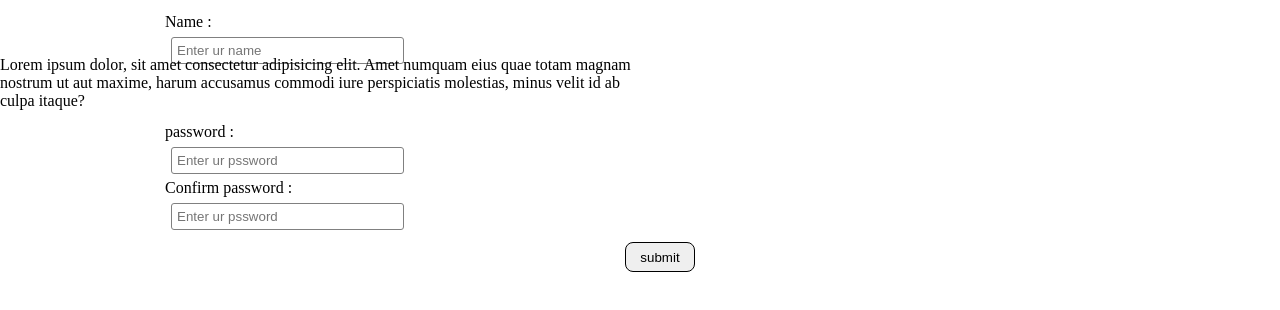
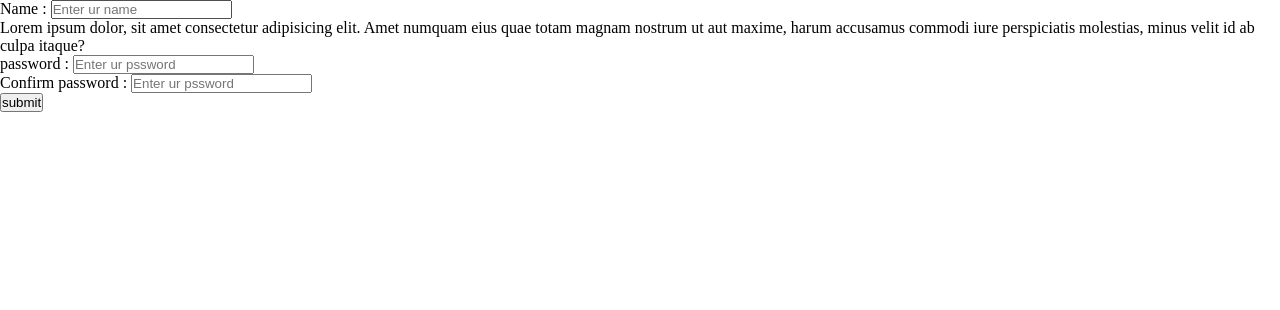
Before and after one commit to akash847689/youtubeClone, a plain HTML site: page index.html in a window 1280 px wide. Drawn offline with Linux system fonts and the light colour scheme.

Commit message:
one changes in css file

```diff
--- a/style.css
+++ b/style.css
@@ -3,59 +3,3 @@
     padding: 0px;
     box-sizing: border-box;
 }
-
-.container{
-    width: 50%;
-    display: flex;
-    flex-direction: column;
-    justify-content: center;
-    align-items: center;
-
-
-}
-.userDetail{
-    width: 50%;
-    height: 40px;
-    margin: 0px auto;
-    margin: 8px;
-    padding: 5px;
-    display: flex;
-    flex-direction: column;
-    /* justify-content: center;
-    align-items: center; */
-}
-input{
-    width: 75%;
-    margin: 6px;
-    padding: 5px;
-    border: 1px solid gray;
-    /* height: 90px; */
-    /* border: none; */
-    outline: none;
-    border-radius: 3px;
-}
-.btn{
-    width: 100%;
-    margin: 20px;
-    display: flex;
-    align-items: center;
-    justify-content: center;
-}
-button{
-    width: 70px;
-    height: 30px;
-    border: 1px solid black;
-    border-radius: 8px;
-
-}
-button:hover{
-    background-color: rgb(161, 141, 141);
-
-}
-
-.error {
-    color: red;
-    font-size: 0.9em;
-    margin: 10px;
-
-}
```
